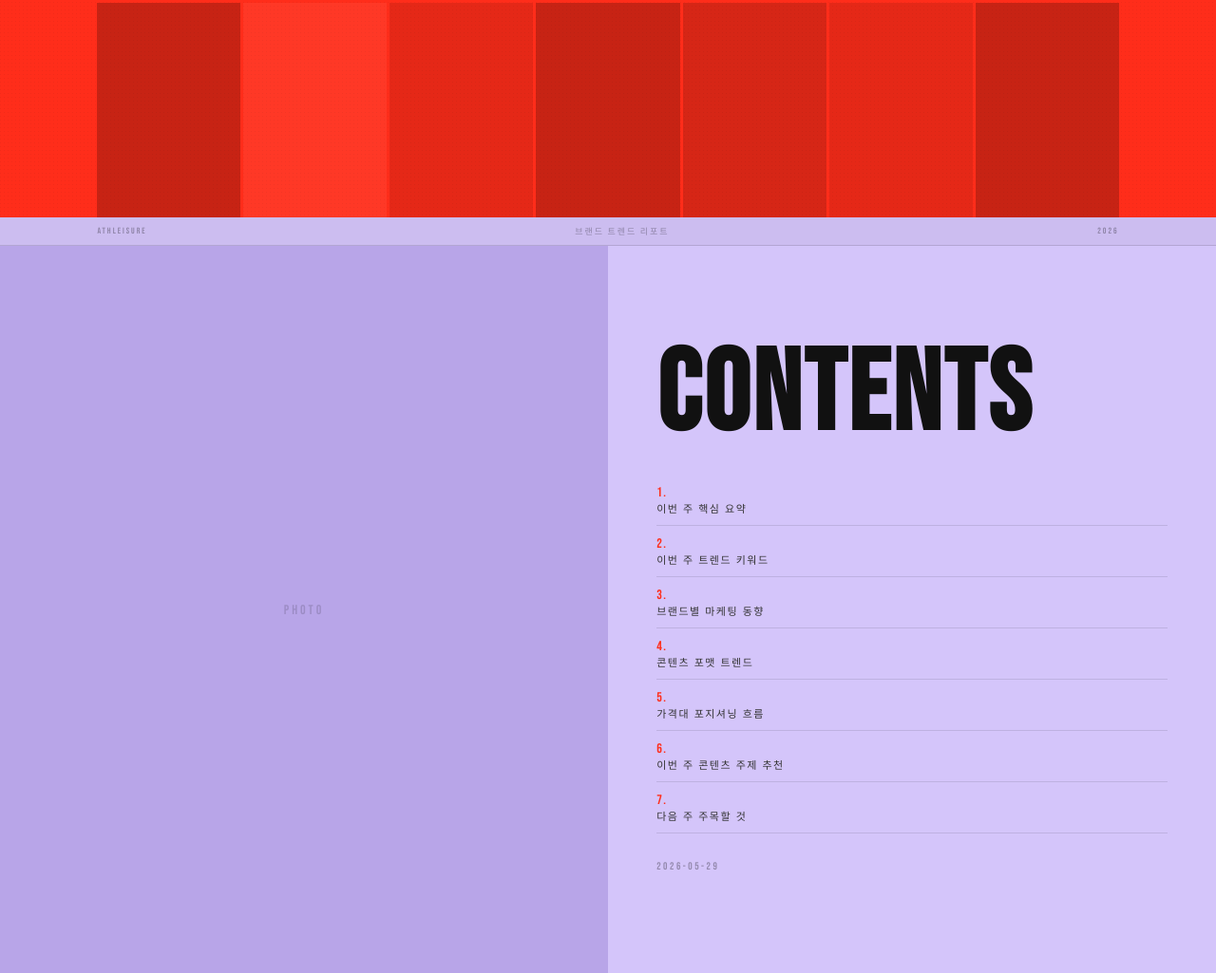
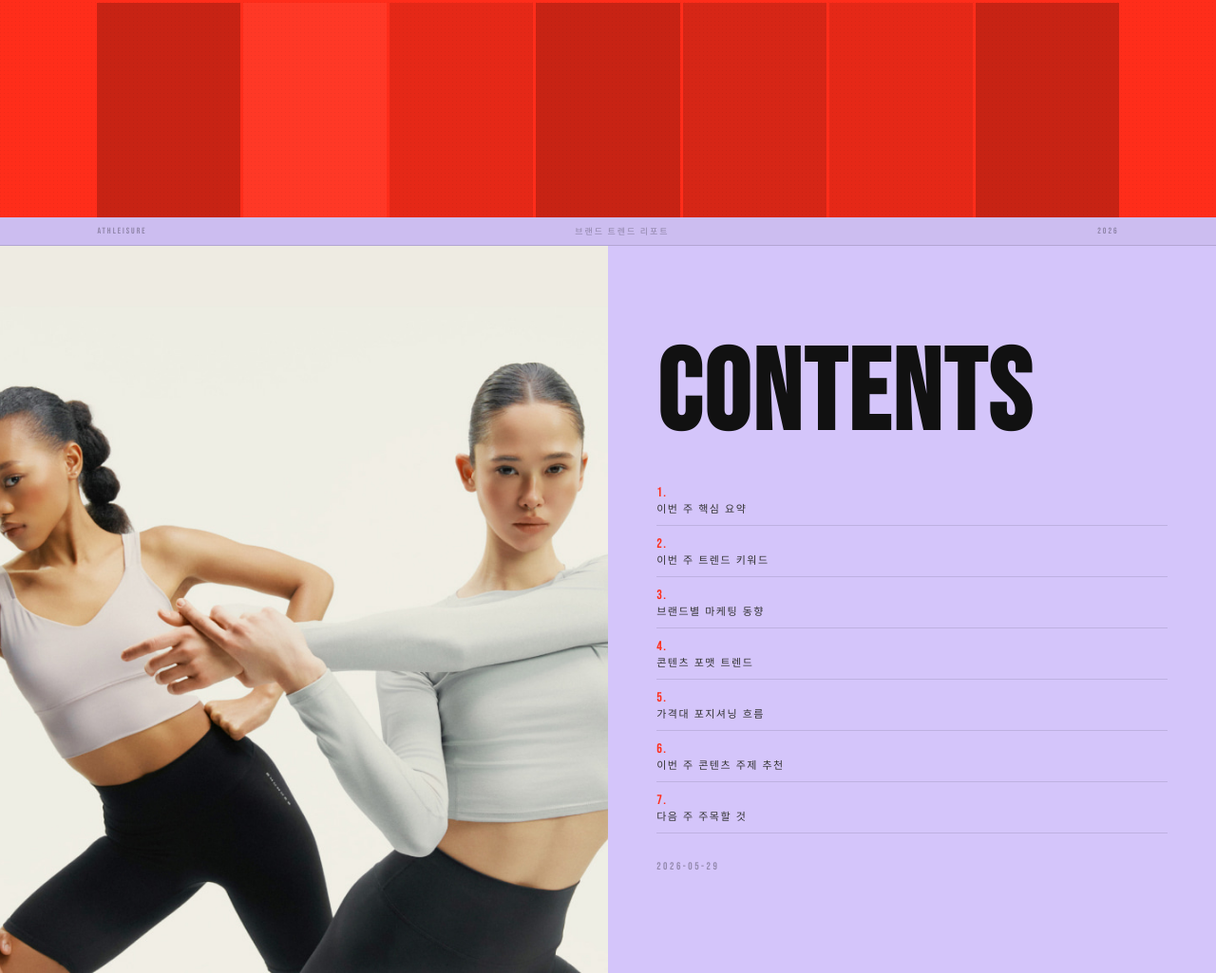
Before and after one commit to adayofdandan/test_01, a plain HTML site: page index.html in a window 1280 px wide. Shown: the part 970-1995 px from the top of the page at 95% size. Drawn offline with Linux system fonts and the light colour scheme.

Commit message:
CONTENTS 페이지 photo 영역에 이미지 추가

```diff
--- a/style.css
+++ b/style.css
@@ -194,22 +194,10 @@ section {
   min-height: calc(100vh - 34px);
 }
 .contents-photo {
-  background: #B8A5E8;
+  background: #B8A5E8 url('main-pc.jpg') center center / cover no-repeat;
   min-height: 500px;
   position: relative;
   overflow: hidden;
-}
-.contents-photo::after {
-  content: 'PHOTO';
-  position: absolute;
-  inset: 0;
-  display: flex;
-  align-items: center;
-  justify-content: center;
-  font-family: 'Bebas Neue', sans-serif;
-  font-size: 14px;
-  letter-spacing: 3px;
-  color: rgba(0,0,0,0.15);
 }
 .contents-text {
   padding: 60px 8%;
```
Also changed, not shown: main-pc.jpg (added).
